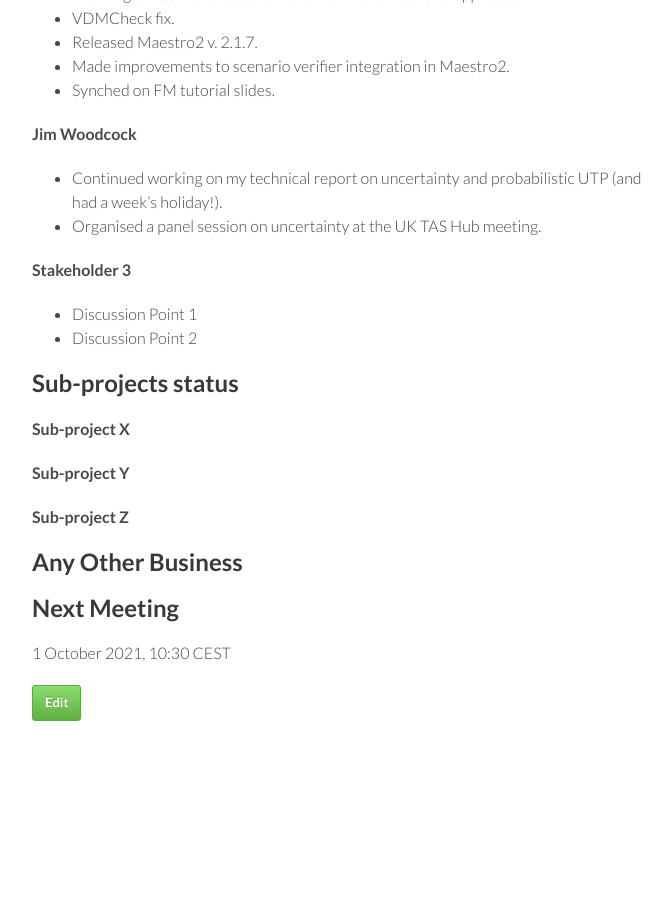
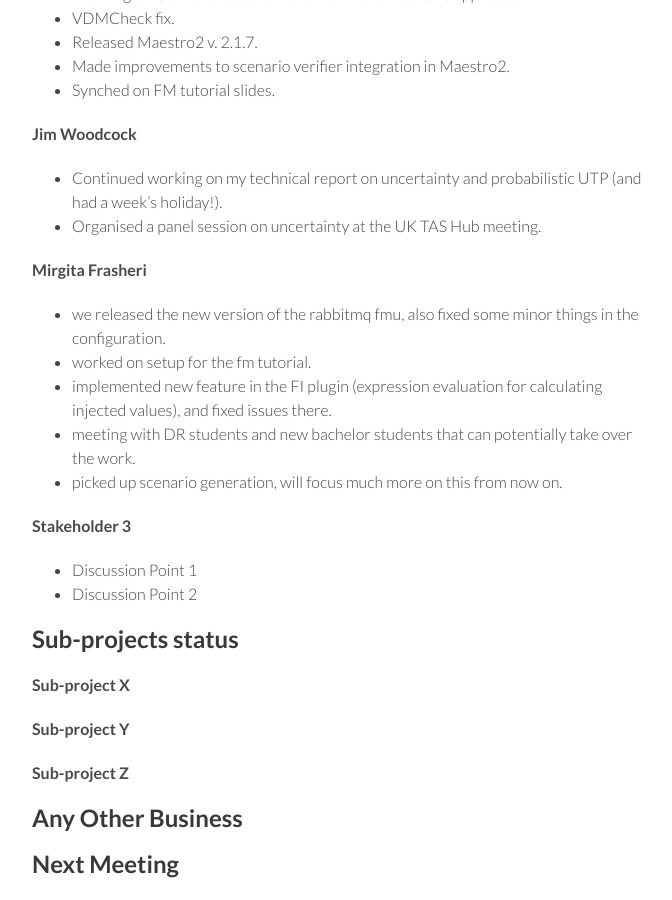
Before and after one commit to digitaltwincentre/digitaltwincentre.github.io, a Jekyll site: the page built from _biweeklies/Biweekly-45.md, in a window 1280 px wide and 900 px high, scrolled down 1027 px. Shown: the whole window, without its empty margins (418-1090 px from the left). Built offline with Jekyll 4.4.1, drawn with Linux system fonts in a browser that asks for light colours; nearby versions of some CDN libraries.

Commit message:
Update Biweekly-45.md

```diff
--- a/_biweeklies/Biweekly-45.md
+++ b/_biweeklies/Biweekly-45.md
@@ -55,6 +55,13 @@ date: 17 September 2021, 1030 CEST
 * Continued working on my technical report on uncertainty and probabilistic UTP (and had a week's holiday!).
 * Organised a panel session on uncertainty at the UK TAS Hub meeting.
 
+#### Mirgita Frasheri
+* we released the new version of the rabbitmq fmu, also fixed some minor things in the configuration.
+* worked on setup for the fm tutorial.
+* implemented new feature in the FI plugin (expression evaluation for calculating injected values), and fixed issues there.
+* meeting with DR students and new bachelor students that can potentially take over the work.
+* picked up scenario generation, will focus much more on this from now on.
+
 #### Stakeholder 3
 * Discussion Point 1
 * Discussion Point 2
```
